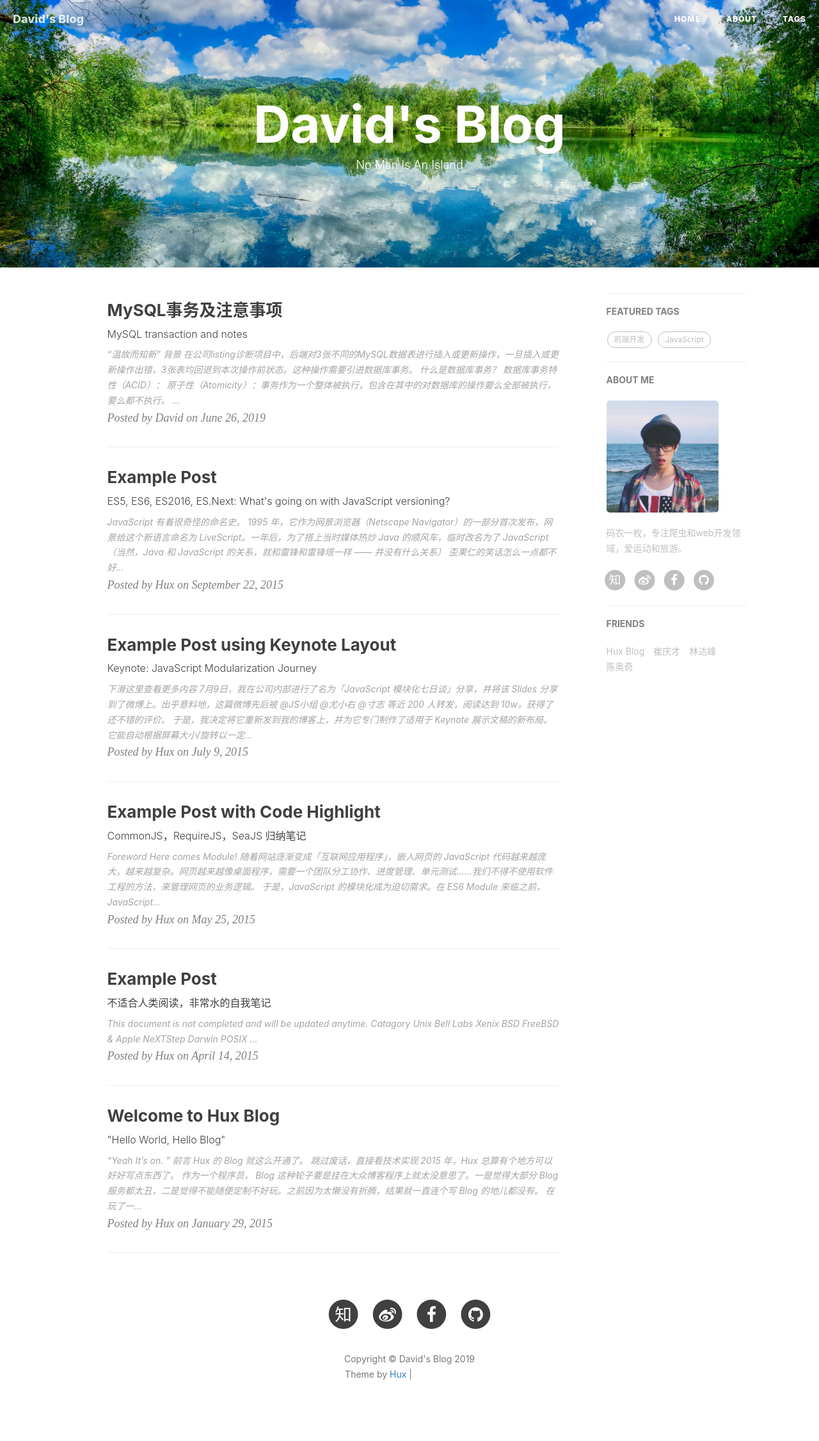
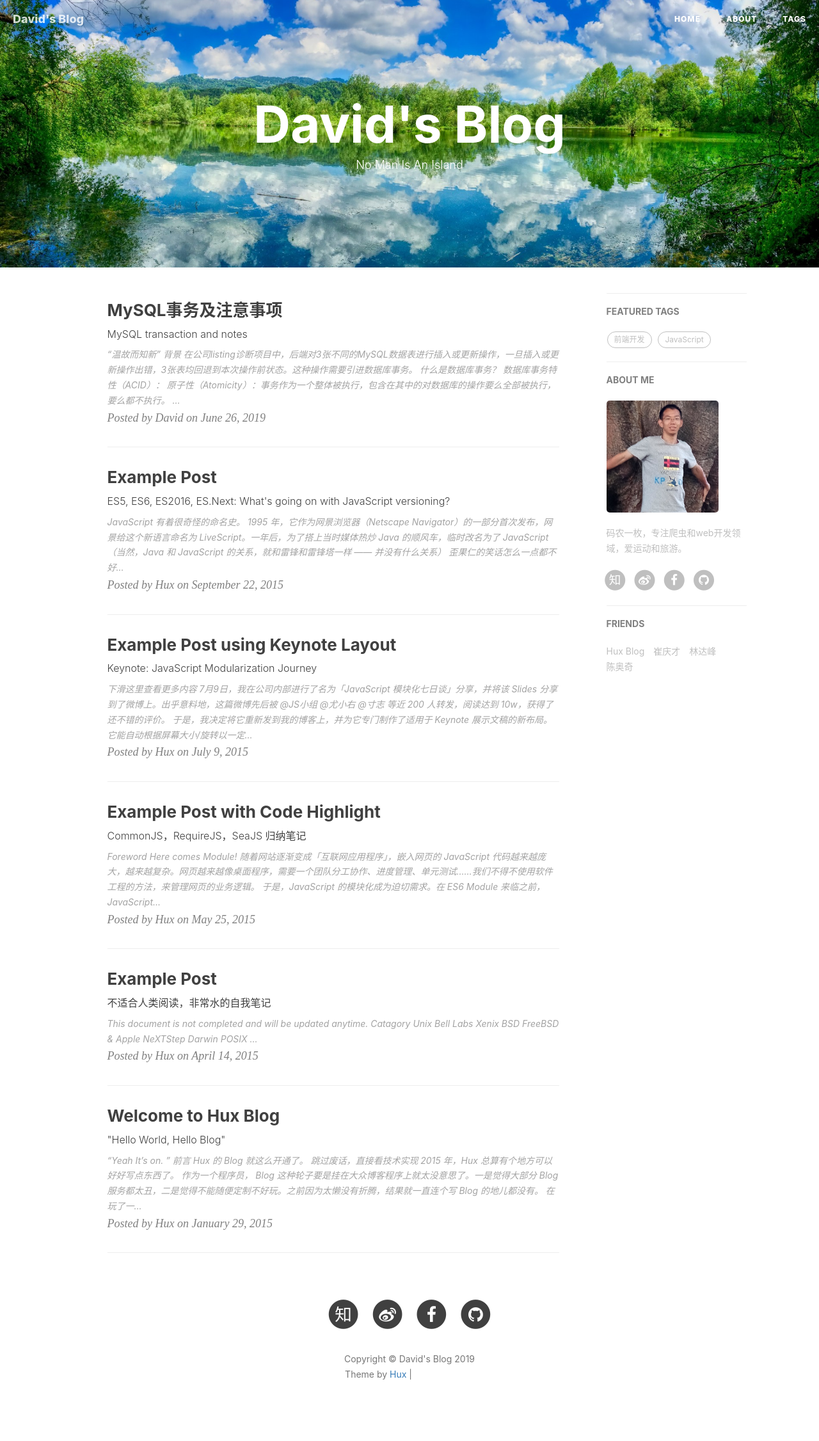
Before and after one commit to DavidLin3/DavidLin3.github.io, a Jekyll site: the page built from index.html, in a window 1280 px wide. Shown: the whole page at 64% size. Built offline with Jekyll 4.4.1, drawn with Linux system fonts in a browser that asks for light colours; nearby versions of some CDN libraries; the list of posts is cut into pages by our own code; comment, search, counter and statistics services are not loaded; grey boxes are pictures that could not be loaded.

Commit message:
change my img

```diff
--- a/_config.yml
+++ b/_config.yml
@@ -69,7 +69,7 @@
 # Sidebar settings
 sidebar: true                           # whether or not using Sidebar.
 sidebar-about-description: "码农一枚，专注爬虫和web开发领域，爱运动和旅游。"
-sidebar-avatar: /img/avatar-hux.jpg      # use absolute URL, seeing it's used in both `/` and `/about/`
+sidebar-avatar: /img/david.jpg      # use absolute URL, seeing it's used in both `/` and `/about/`
 
 
 
```
Also changed, not shown: img/avatar-hux.jpg (deleted), img/david.jpg (added).
